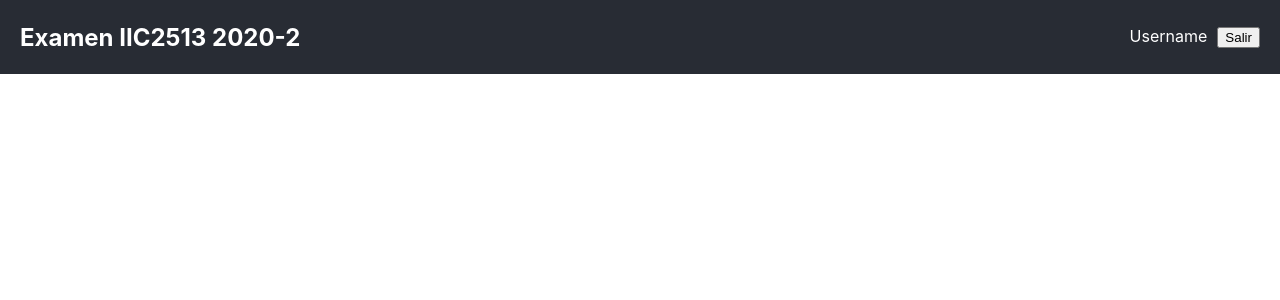
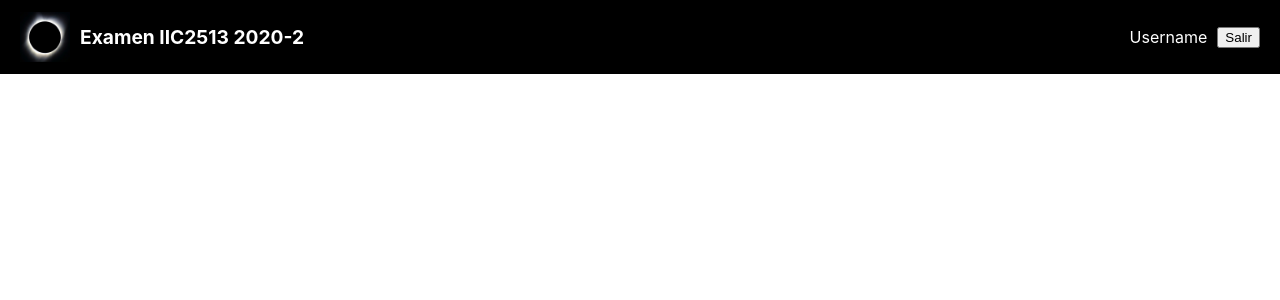
Before and after one commit to IIC2513-2020-2/examen-frontend, a React (Create React App) app: page / in a window 1280 px wide. Shown: the top 300 px of the page. Built offline with nearby package versions, Linux system fonts and the light colour scheme.

Commit message:
feat(static): update basic layout and add static HTML files

```diff
--- a/src/App.css
+++ b/src/App.css
@@ -1,5 +1,5 @@
 .app-header {
-  background-color: #282c34;
+  background-color: #000;
   display: flex;
   align-items: center;
   justify-content: space-between;
@@ -10,18 +10,44 @@
 
 .app-header h1 {
   margin: 0;
-  font-size: 1.5rem;
+  font-size: 1rem;
 }
 
 .app-header ul {
   list-style: none;
   display: flex;
+  align-items: center;
 }
 
 .app-header ul li {
   padding-right: 10px;
 }
 
+.app-header ul li:first-child {
+  font-size: 0.8rem;
+}
+
 .app-header ul li:last-child {
   padding-right: 0;
 }
+
+.app-header .brand {
+  display: flex;
+  align-items: center;
+}
+
+.app-header .brand img {
+  width: 50px;
+  height: auto;
+  padding-right: 10px;
+}
+
+@media screen and (min-width: 501px) {
+  .app-header h1 {
+    font-size: 1.2rem;
+  }
+
+  .app-header ul li:first-child {
+    font-size: 1rem;
+  }
+}
--- a/src/App.js
+++ b/src/App.js
@@ -1,10 +1,14 @@
 import './App.css';
+import logo from './assets/solar-eclipse.jpg'
 
 function App() {
   return (
     <div className="app">
       <header className="app-header">
-        <h1>Examen IIC2513 2020-2</h1>
+        <div className="brand">
+          <img src={logo} />
+          <h1>Examen IIC2513 2020-2</h1>
+        </div>
         <ul>
           <li>Username</li>
           <li><button>Salir</button></li>
```
Also changed, not shown: src/static/content.html (added, +25 -0 lines), src/static/login.html (added, +15 -0 lines), src/assets/solar-eclipse.jpg (added).
